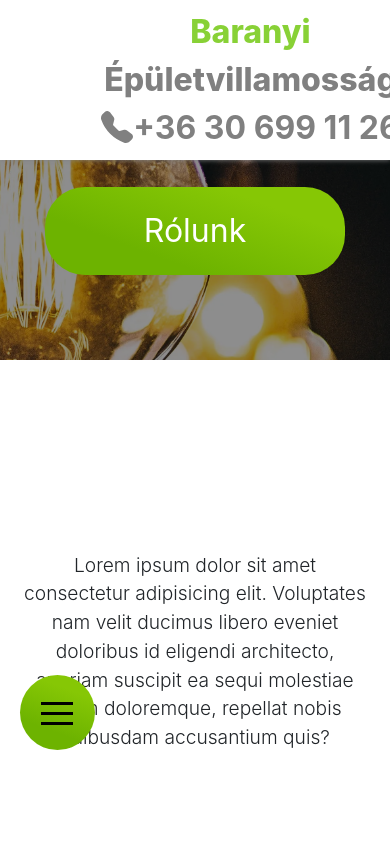
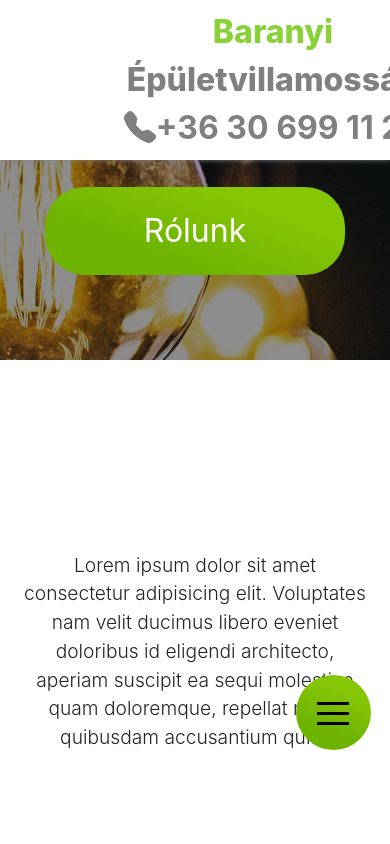
Before and after one commit to kdavid96/baranyi_epuletvillamossag, a React (Create React App) app: page / in a window 390 px wide. Shown: the top 844 px of the page. Built offline with nearby package versions, Linux system fonts and the light colour scheme.

Commit message:
Header responsive, hamburger repositioned

```diff
--- a/src/components/FloatingHamburger.jsx
+++ b/src/components/FloatingHamburger.jsx
@@ -4,7 +4,7 @@ import React from 'react';
 
 export default function MobileNav({isOpen, setOpen}) {
     return(
-        <Fade left>
+        <Fade right>
             <div className="hamburger-div">
                 <Hamburger style={{display: 'none'}} toggled={isOpen} toggle={setOpen} color="black"/>
             </div>
--- a/src/components/styles.css
+++ b/src/components/styles.css
@@ -80,6 +80,7 @@
     margin: 0;
     font-weight: bold;
     position: relative;
+    width: 100% !important;
 }
 
 .about{
@@ -300,7 +301,7 @@
     width: 75px;
     height: 75px;
     position: fixed;
-    left: min(5%, 50px, 25vw);
+    right: min(5%, 50px, 25vw);
     top: 80%;
     z-index: 3000;
     display: flex;
@@ -399,6 +400,11 @@
     #logo{
         display: none;
     }
+
+    .navbarBrandContainer{
+        padding: 0;
+    }
+
 }
 
 @media screen and (max-width: 800px){
@@ -480,4 +486,9 @@
         width: 75%;
         margin: 5px;
     }
+
+    .navbarBrandContainer{
+        position: relative;
+        left: 20%;
+    }
 }
```
Also changed, not shown: 1 other file (tests, documents, lock files or other folders).
